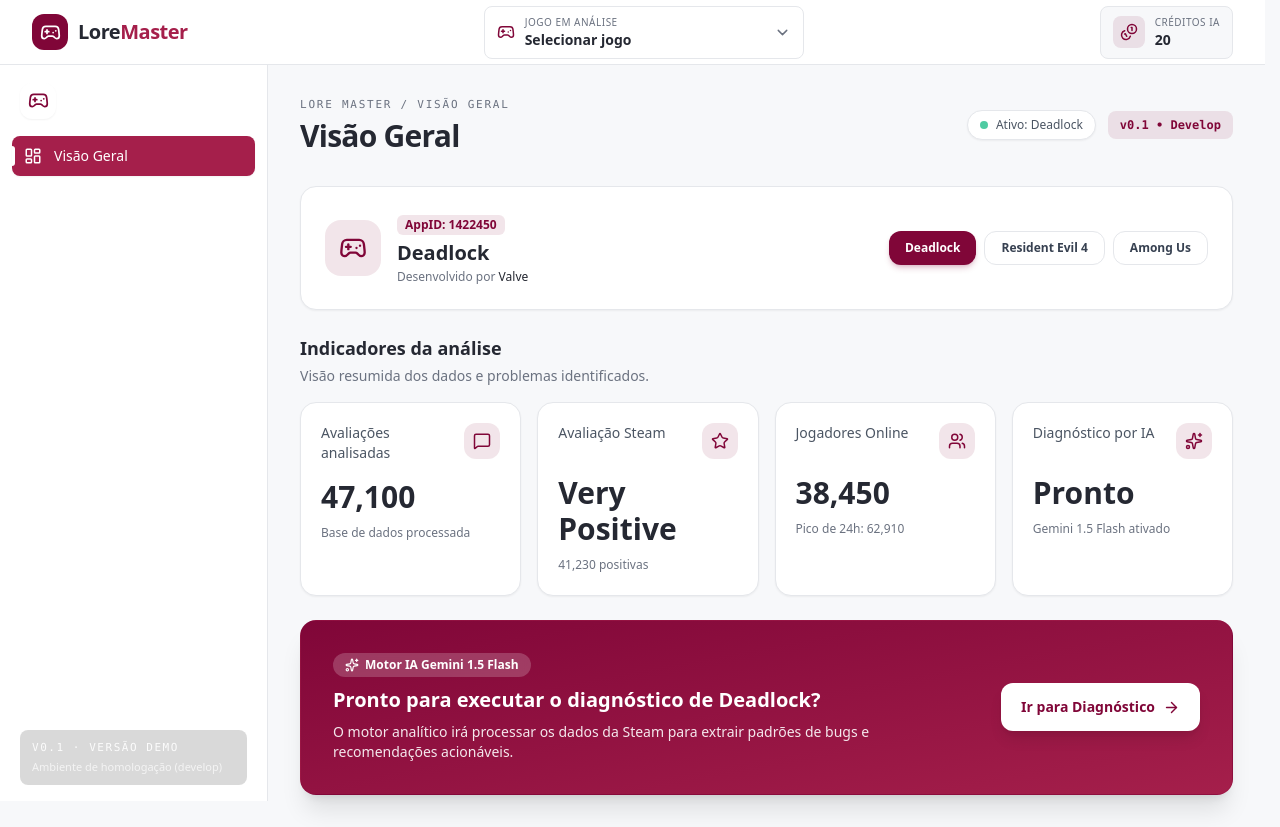
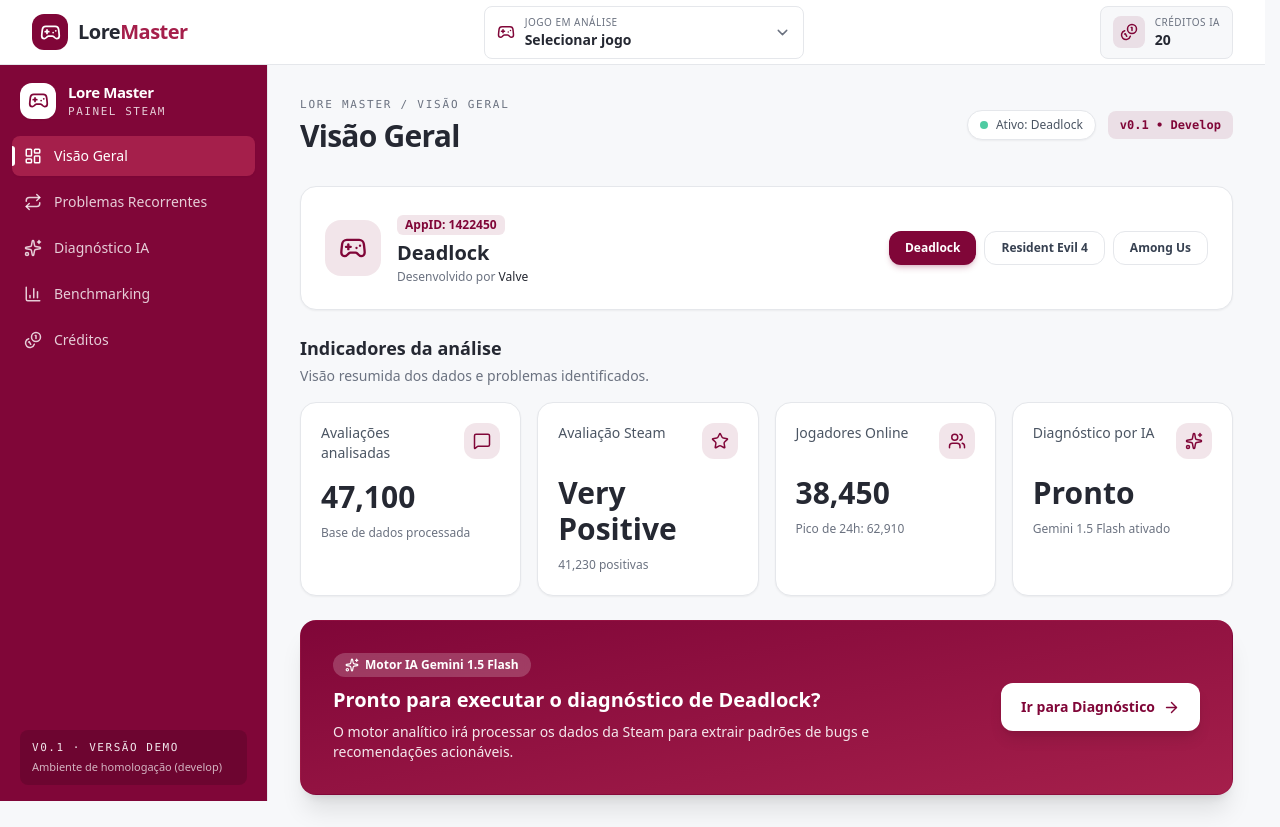
Before and after one commit to joaovveloso/lore-master, a Next.js app: page / in a window 1280 px wide. Built offline with nearby package versions, Linux system fonts and the light colour scheme.

Commit message:
Refactor comments in page.tsx for clarity
Updated comments for better clarity and consistency.

```diff
--- a/src/app/page.tsx
+++ b/src/app/page.tsx
@@ -64,12 +64,12 @@
         <Sidebar
           active={activeSection}
           onSelect={setActiveSection}
-          className="md:sticky md:top-16 md:h-[calc(100vh-4rem)] md:w-[268px] md:self-start md:overflow-y-auto border-r border-[#E5E7EB] bg-white"
+          className="md:sticky md:top-16 md:h-[calc(100vh-4rem)] md:w-[268px] md:self-start md:overflow-y-auto"
         />
 
         <main className="min-w-0 flex-1 px-4 py-6 sm:px-6 lg:px-8 lg:py-8">
           <div className="mx-auto w-full max-w-7xl">
-            {/* Cabeçalho do Dashboard */}
+            {/* Cabeçalho da Seção */}
             <div className="mb-8 flex flex-wrap items-center justify-between gap-4">
               <div>
                 <p className="font-mono text-[11px] uppercase tracking-[0.16em] text-gray-500">
@@ -94,7 +94,7 @@
 
             {activeSection === "overview" && (
               <>
-                {/* Seletor Rápido de Jogos Indie */}
+                {/* Seletor Rápido de Jogos */}
                 <section
                   aria-labelledby="game-heading"
                   className="mb-6 rounded-2xl border border-[#E5E7EB] bg-white p-5 shadow-sm sm:p-6"
@@ -142,7 +142,7 @@
                   </div>
                 </section>
 
-                {/* Grid de Indicadores e Métricas */}
+                {/* Métricas */}
                 <section aria-labelledby="metrics-heading">
                   <div className="mb-4">
                     <h2 id="metrics-heading" className="text-lg font-semibold text-[#252832]">
@@ -183,7 +183,7 @@
                   </div>
                 </section>
 
-                {/* Banner de Execução da IA Gemini 1.5 Flash */}
+                {/* Banner do Gemini */}
                 <section
                   aria-labelledby="analysis-heading"
                   className="mt-6 rounded-2xl border border-[#800638]/20 bg-gradient-to-br from-[#800638] to-[#A51F4B] p-6 text-white shadow-xl sm:p-8"
```
